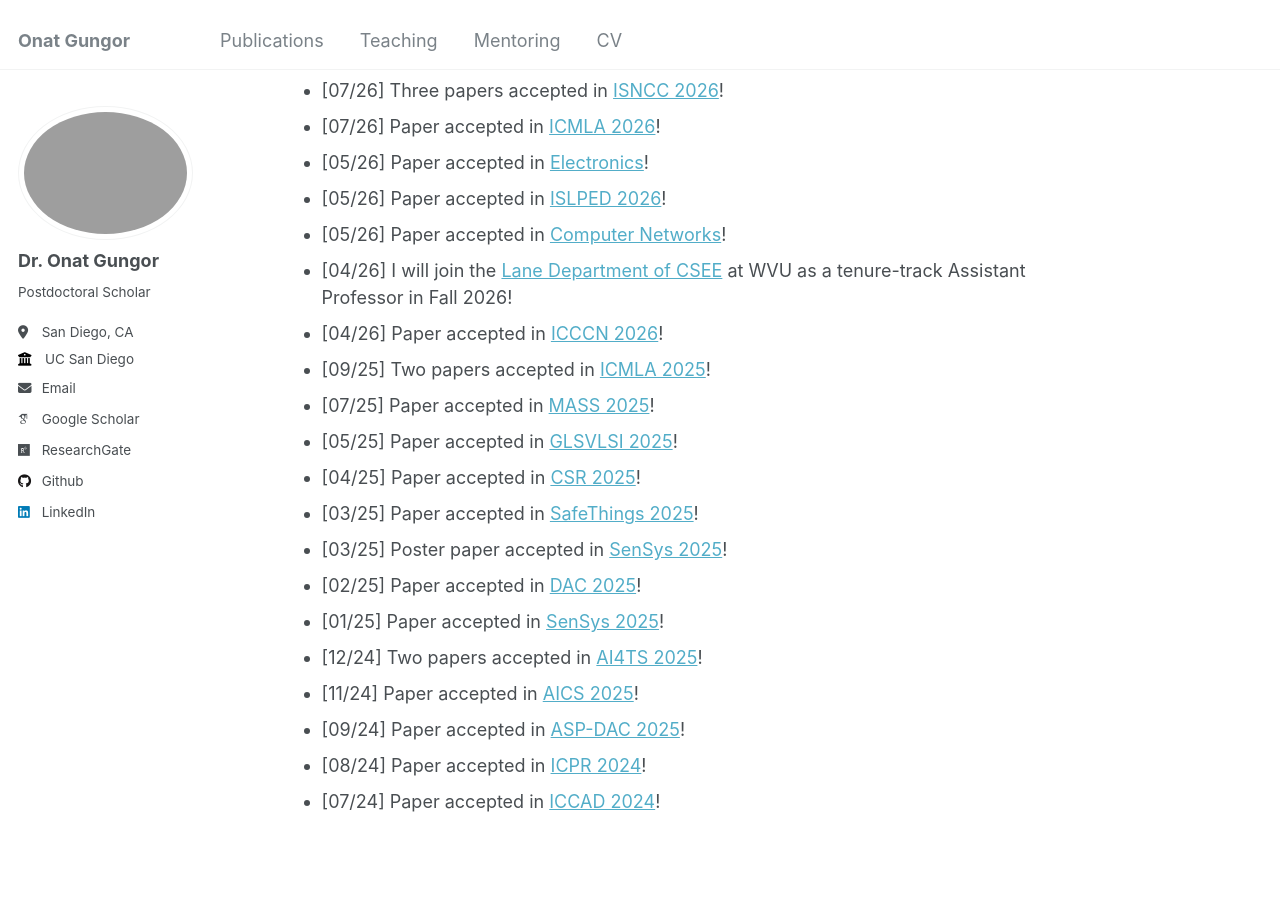
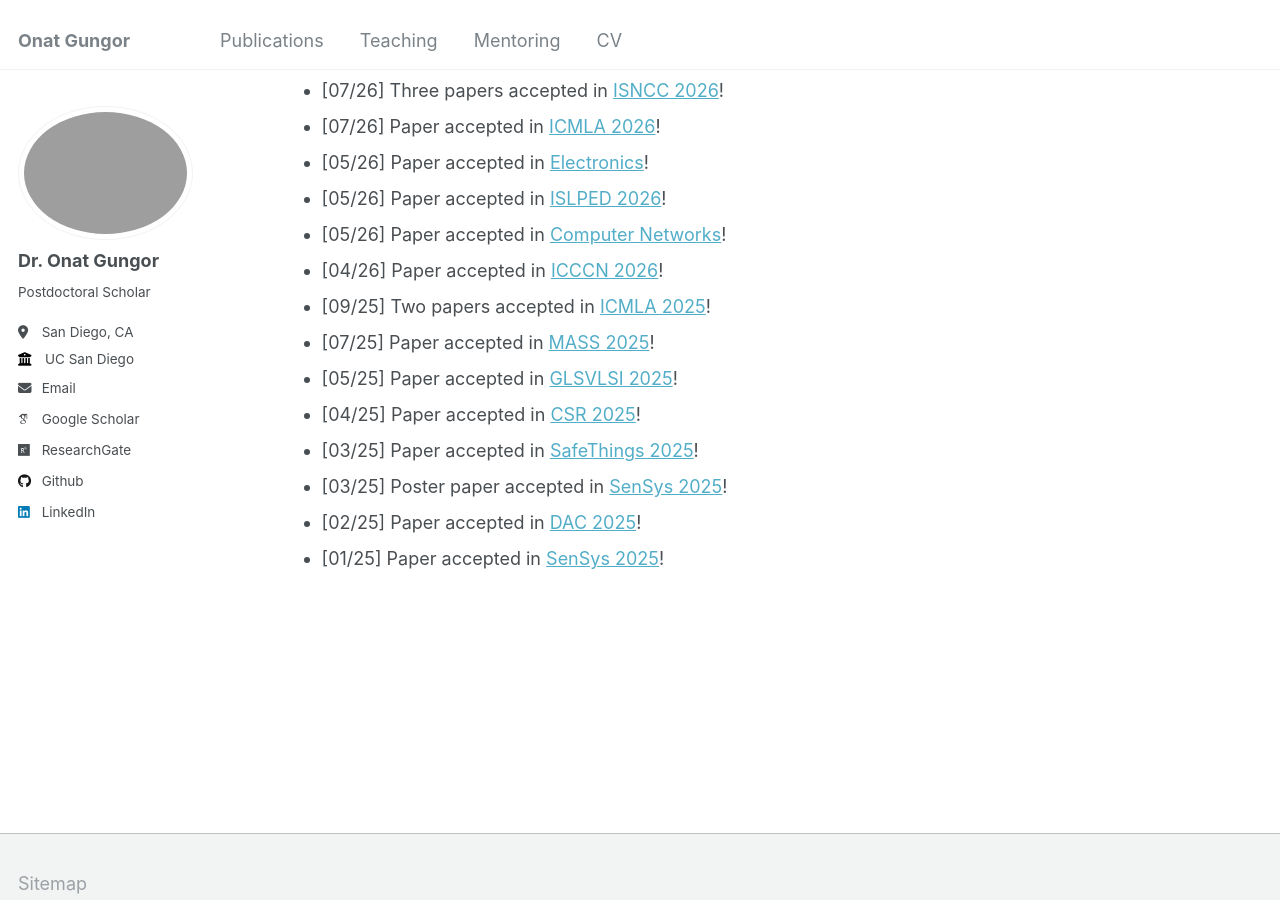
Before and after one commit to onatucsd/onatucsd.github.io, a Jekyll site: the page built from _pages/about.md, in a window 1280 px wide and 900 px high, scrolled down 569 px. Built offline with Jekyll 4.4.1, drawn with Linux system fonts in a browser that asks for light colours; some web fonts are replaced.

Commit message:
Update about.md

```diff
--- a/_pages/about.md
+++ b/_pages/about.md
@@ -17,7 +17,6 @@ News
 * [05/26] Paper accepted in [Electronics](https://www.mdpi.com/journal/electronics)!
 * [05/26] Paper accepted in [ISLPED 2026](https://www.islped.org/2026/)!
 * [05/26] Paper accepted in [Computer Networks](https://www.sciencedirect.com/journal/computer-networks)!
-* [04/26] I will join the [Lane Department of CSEE](https://lcsee.statler.wvu.edu) at WVU as a tenure-track Assistant Professor in Fall 2026!
 * [04/26] Paper accepted in [ICCCN 2026](http://www.icccn.org/)!
 * [09/25] Two papers accepted in [ICMLA 2025](https://www.icmla-conference.org/icmla25/)!
 * [07/25] Paper accepted in [MASS 2025](https://ieeemass2025.github.io/ieeemass2025/)!
@@ -27,8 +26,3 @@ News
 * [03/25] Poster paper accepted in [SenSys 2025](https://sensys.acm.org/2025)!
 * [02/25] Paper accepted in [DAC 2025](https://www.dac.com)!
 * [01/25] Paper accepted in [SenSys 2025](https://sensys.acm.org/2025)!
-* [12/24] Two papers accepted in [AI4TS 2025](https://ai4ts.github.io/aaai2025)!
-* [11/24] Paper accepted in [AICS 2025](http://aics.site/AICS2025/)!
-* [09/24] Paper accepted in [ASP-DAC 2025](https://www.aspdac.com/aspdac2025/)!
-* [08/24] Paper accepted in [ICPR 2024](https://icpr2024.org/)!
-* [07/24] Paper accepted in [ICCAD 2024](https://2024.iccad.com/)!
```
